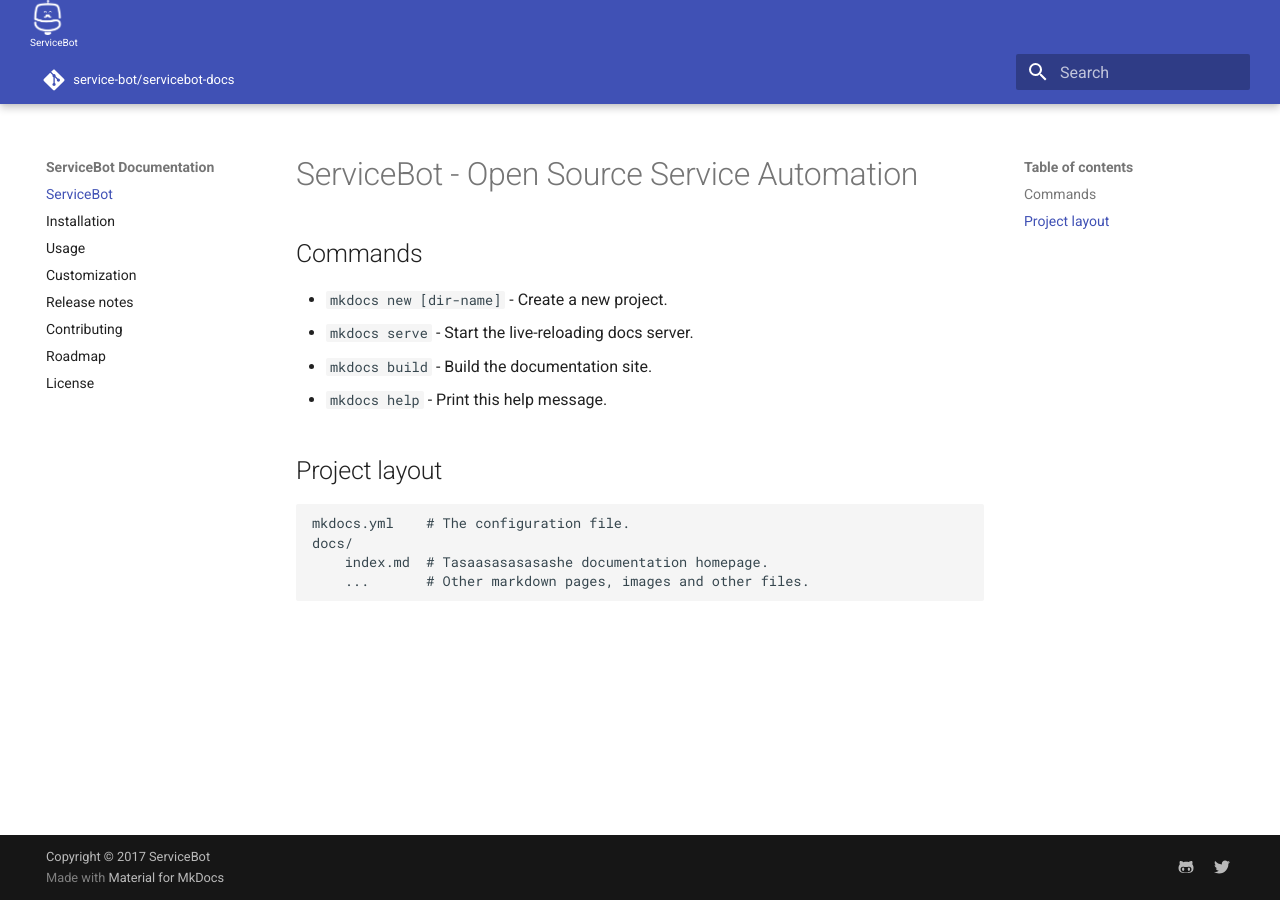
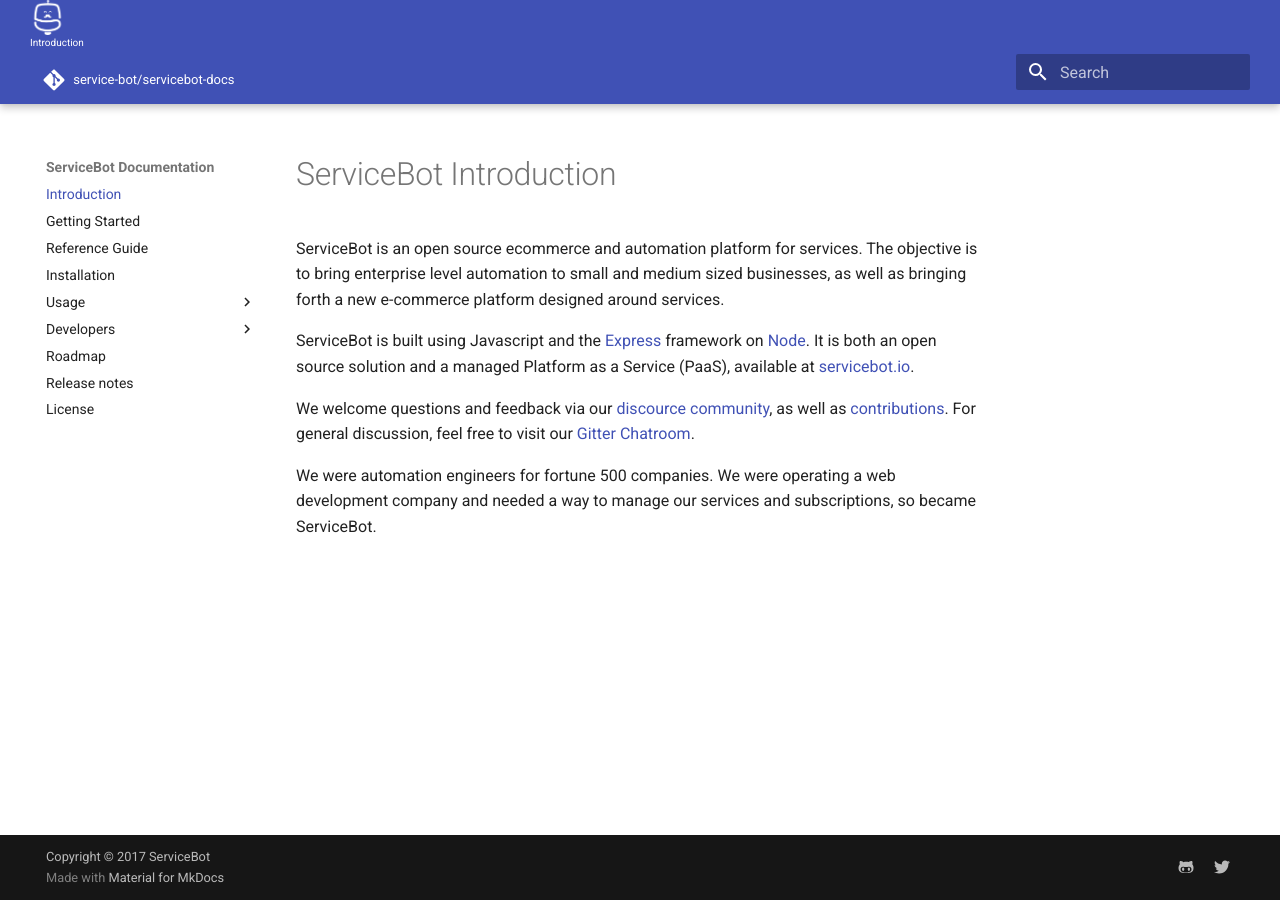
Before and after one commit to service-bot/servicebot-docs, an MkDocs documentation site: the page built from docs/index.md, in a window 1280 px wide. Built offline with MkDocs 1.6.1 and Material for MkDocs 9.7.7, drawn with Linux system fonts in a browser that asks for light colours; comment, search, counter and statistics services are not loaded; old or Windows-style settings are respelled for this version of MkDocs.

Commit message:
Documentation updated

```diff
--- a/docs/index.md
+++ b/docs/index.md
@@ -1,16 +1,9 @@
-# ServiceBot - Open Source Service Automation
+# ServiceBot Introduction
 
+ServiceBot is an open source ecommerce and automation platform for services. The objective is to bring enterprise level automation to small and medium sized businesses, as well as bringing forth a new e-commerce platform designed around services.
 
-## Commands
+ServiceBot is built using Javascript and the [Express](https://expressjs.com/) framework on [Node](https://nodejs.org). It is both an open source solution and a managed Platform as a Service (PaaS), available at [servicebot.io](http://servicebot.io/).
 
-* `mkdocs new [dir-name]` - Create a new project.
-* `mkdocs serve` - Start the live-reloading docs server.
-* `mkdocs build` - Build the documentation site.
-* `mkdocs help` - Print this help message.
+We welcome questions and feedback via our [discource community](http://community.servicebot.io/), as well as [contributions](https://github.com/servicebot/servicebot). For general discussion, feel free to visit our [Gitter Chatroom](https://gitter.im/service-bot/Lobby).
 
-## Project layout
-
-    mkdocs.yml    # The configuration file.
-    docs/
-        index.md  # Tasaasasasasashe documentation homepage.
-        ...       # Other markdown pages, images and other files.
+We were automation engineers for fortune 500 companies. We were operating a web development company and needed a way to manage our services and subscriptions, so became ServiceBot.
--- a/mkdocs.yml
+++ b/mkdocs.yml
@@ -9,13 +9,19 @@
       link: https://twitter.com/servicebot_io
 theme_dir: 'theme'
 pages:
-  - ServiceBot: index.md
+  - Introduction: index.md
+  - Getting Started: getting_started.md
+  - Reference Guide: reference_guide.md
   - Installation: install.md
-  - Usage: usage.md
-  - Customization: customization.md
+  - Usage:
+    - For Users: user_usage.md
+    - For Administrators: administration_usage.md
+  - Developers:
+    - Customization: customization.md
+    - Contributing: contributing.md
+    - Creating a plugin: plugin.md
+  - Roadmap: roadmap.md
   - Release notes: release-notes.md
-  - Contributing: contributing.md
-  - Roadmap: roadmap.md
   - License: license.md
 copyright: 'Copyright &copy; 2017 ServiceBot'
 repo_name: service-bot/servicebot-docs
```
Also changed, not shown: docs/administration_usage.md (added, +7 -0 lines), docs/install.md (+3 -0 lines), docs/plugin.md (added, +1 -0 lines), docs/user_usage.md (added, +4 -0 lines), docs/getting_started.md (added), docs/reference_guide.md (added).
